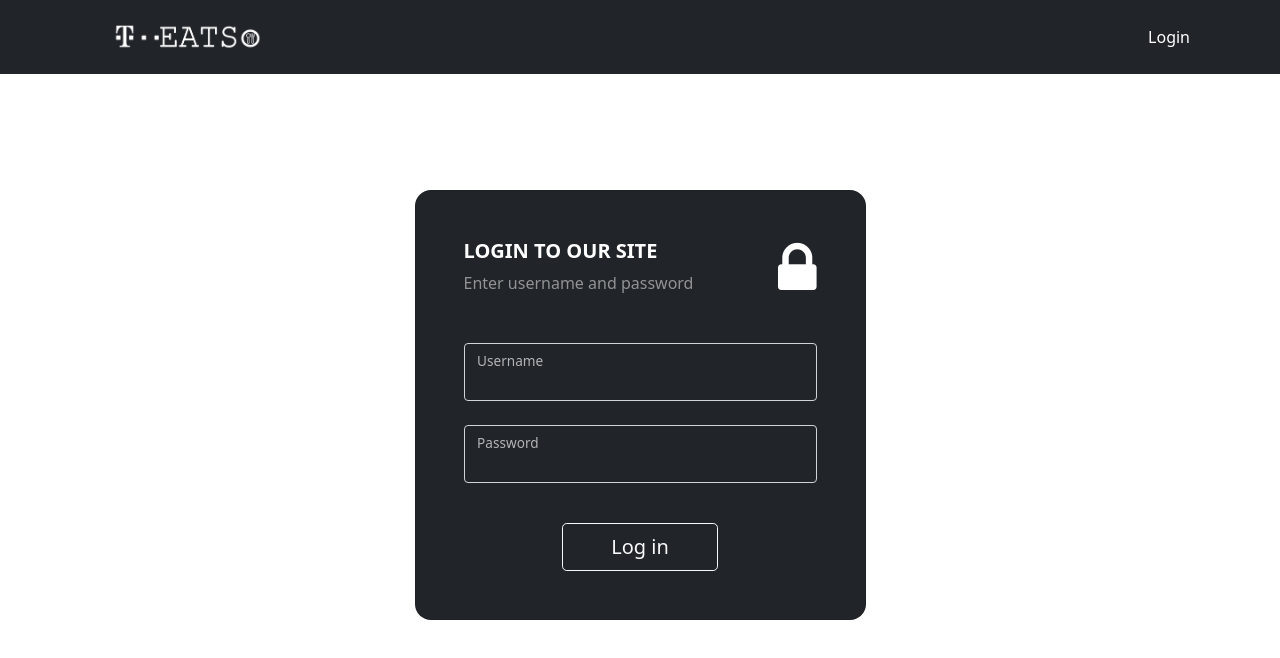
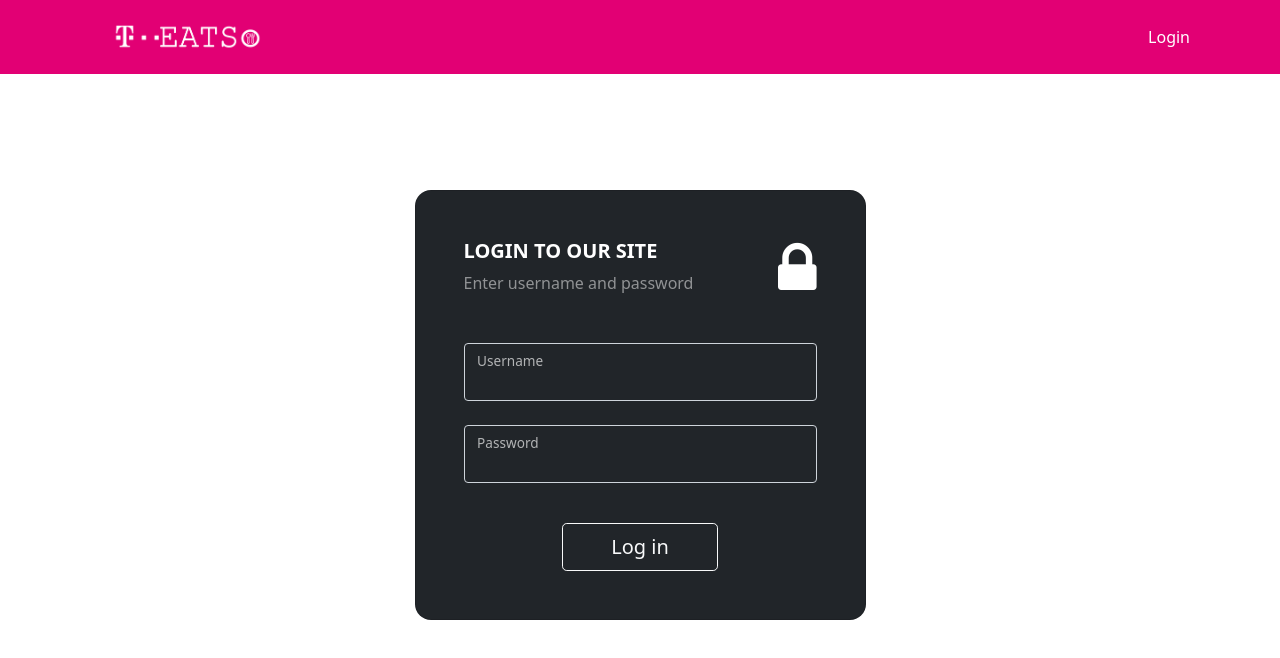
Before and after one commit to Adrytan710/Proyecto_Final_Campus, an Angular app: page /login in a window 1280 px wide. Shown: the top 658 px of the page. Built offline with nearby package versions, Linux system fonts and the light colour scheme.

Commit message:
Commit diseño

```diff
--- a/src/app/app.component.html
+++ b/src/app/app.component.html
@@ -1,4 +1,4 @@
-<nav class="navbar navbar-expand-lg navbar-dark bg-dark py-3">
+<nav class="navbar navbar-expand-lg navbar-dark py-3">
   <div class="container container-fluid">
     <b class="navbar-brand"><img src="../assets/imagenes/icono.png" width="150px"></b>
     <button class="navbar-toggler" type="button" data-bs-toggle="collapse" data-bs-target="#navbarSupportedContent" aria-controls="navbarSupportedContent" aria-expanded="false" aria-label="Toggle navigation">
```
